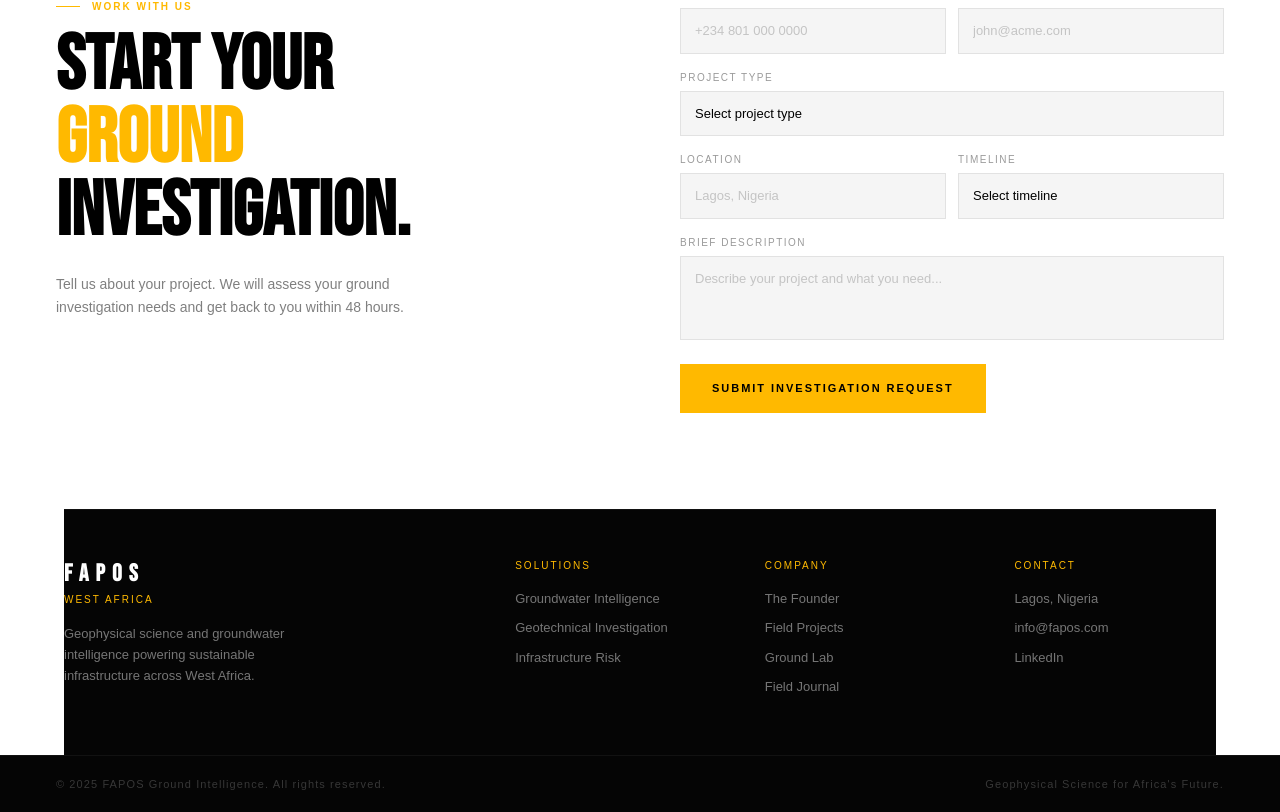
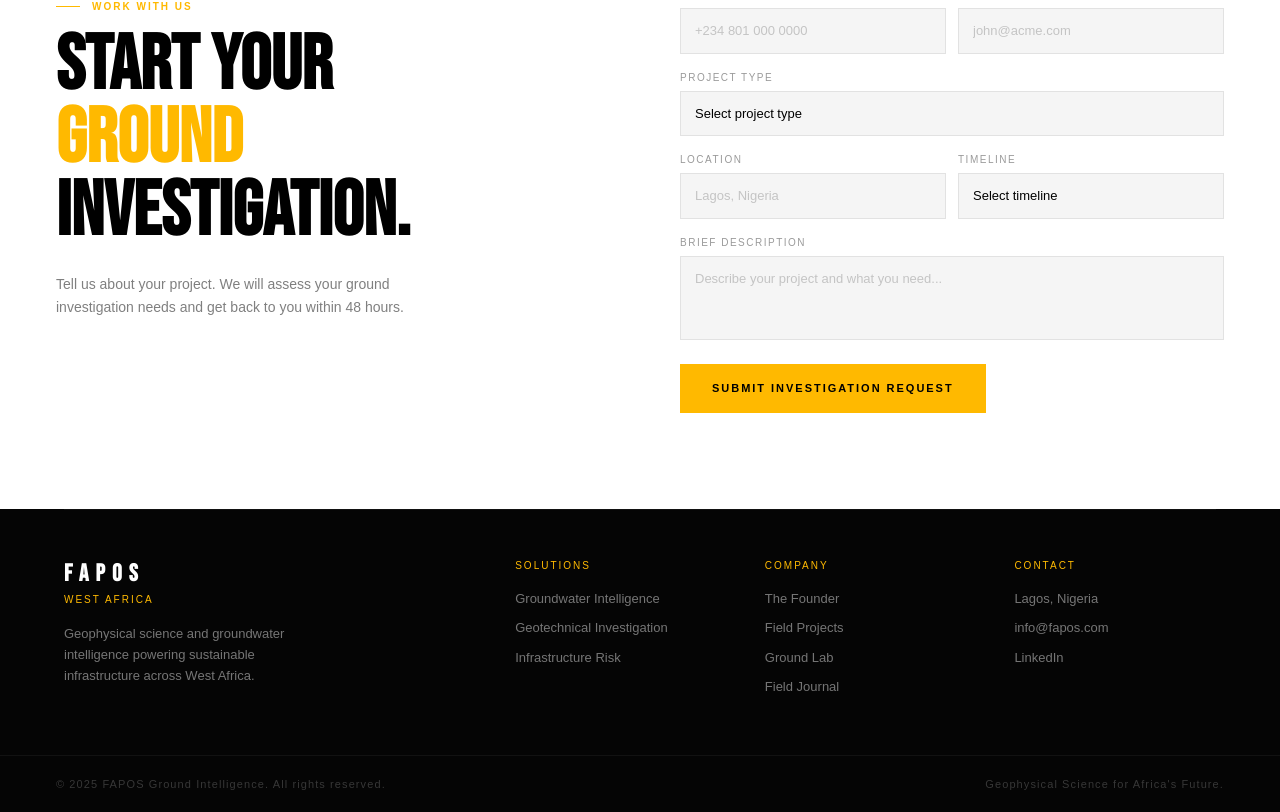
Before and after one commit to Udeme01/faposwestafrica, a Next.js app: page / in a window 1280 px wide. Shown: the part 5030-5842 px from the top of the page. Built offline with nearby package versions, Linux system fonts and the light colour scheme.

Commit message:
fix: fixed layout issues in my footer

```diff
--- a/src/components/layout/main-footer.jsx
+++ b/src/components/layout/main-footer.jsx
@@ -3,8 +3,8 @@
 
 export default function MainFooter() {
   return (
-    <>
-      <footer className="bg-[#050505] border-t border-white/5 py-12 grid md:grid-cols-[2fr_1fr_1fr_1fr] gap-12 max-w-[90vw] mx-auto">
+    <footer className="bg-[#050505]">
+      <section className="border-t border-white/5 py-12 grid md:grid-cols-[2fr_1fr_1fr_1fr] gap-12 max-w-[90vw] mx-auto">
         <div>
           <Link href="/" className="flex flex-col gap-0.5 mb-4">
             <span
@@ -60,7 +60,7 @@
             ))}
           </div>
         ))}
-      </footer>
+      </section>
       <div className="bg-[#050505] border-t border-white/5 px-14 py-5 flex items-center justify-between flex-wrap gap-3">
         <p className="text-[11px] text-white/20 tracking-[0.1em]">
           © 2025 FAPOS Ground Intelligence. All rights reserved.
@@ -69,6 +69,6 @@
           Geophysical Science for Africa's Future.
         </p>
       </div>
-    </>
+    </footer>
   );
 }
```
